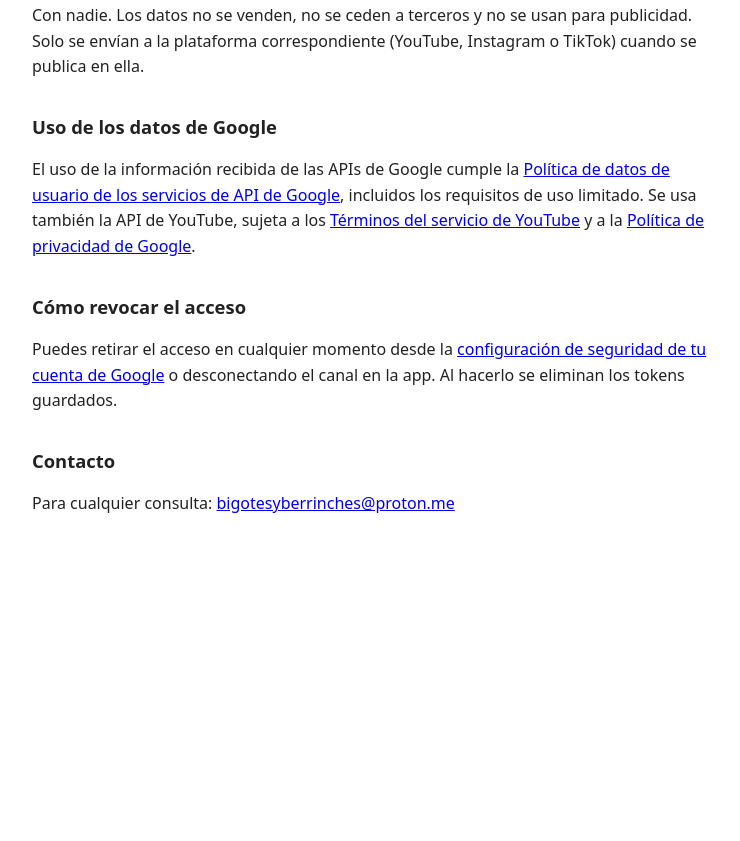
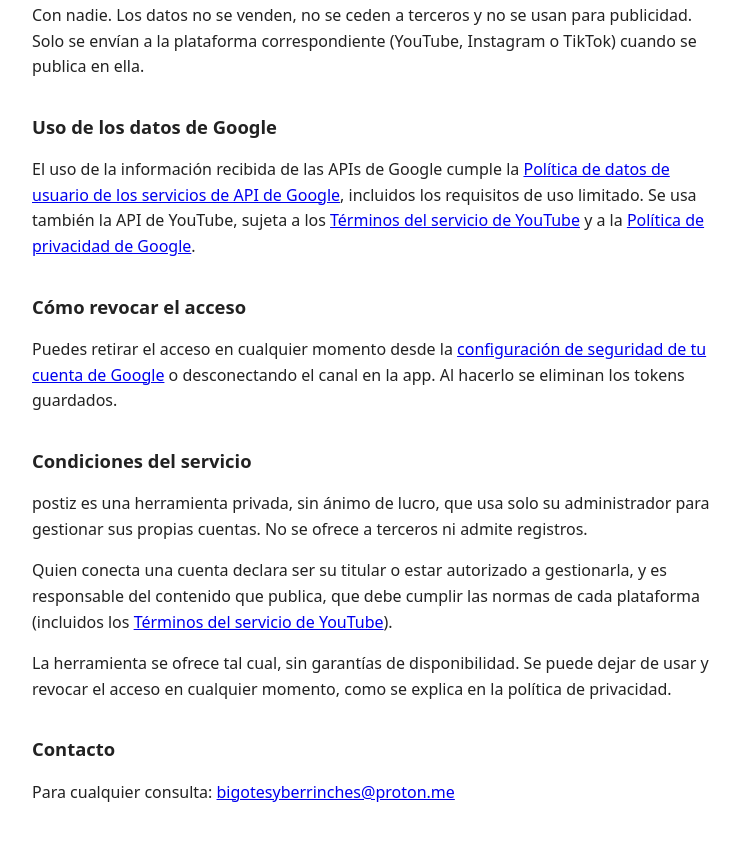
Before and after one commit to JoseLuisRNP/postiz-legal, a plain HTML site: page index.html in a window 1280 px wide. Shown: the part 670-1511 px from the top of the page, without its empty margins (268-1008 px from the left). Before the commit the page ends 1235 px from the top, so only its background shows below. Drawn offline with Linux system fonts and the light colour scheme.

Commit message:
Añade condiciones del servicio
Co-Authored-By: Claude Opus 5.5 <noreply@anthropic.com>

```diff
--- a/index.html
+++ b/index.html
@@ -3,7 +3,7 @@
 <head>
   <meta charset="utf-8">
   <meta name="viewport" content="width=device-width, initial-scale=1">
-  <title>postiz · Política de privacidad</title>
+  <title>postiz · Privacidad y condiciones</title>
   <style>
     body { font-family: system-ui, -apple-system, sans-serif; max-width: 680px; margin: 0 auto; padding: 32px 16px; line-height: 1.6; color: #222; background: #fff; }
     h1 { font-size: 1.6rem; } h2 { font-size: 1.15rem; margin-top: 2rem; }
@@ -32,6 +32,11 @@
   <h2>Cómo revocar el acceso</h2>
   <p>Puedes retirar el acceso en cualquier momento desde la <a href="https://myaccount.google.com/permissions">configuración de seguridad de tu cuenta de Google</a> o desconectando el canal en la app. Al hacerlo se eliminan los tokens guardados.</p>
 
+  <h2 id="condiciones">Condiciones del servicio</h2>
+  <p>postiz es una herramienta privada, sin ánimo de lucro, que usa solo su administrador para gestionar sus propias cuentas. No se ofrece a terceros ni admite registros.</p>
+  <p>Quien conecta una cuenta declara ser su titular o estar autorizado a gestionarla, y es responsable del contenido que publica, que debe cumplir las normas de cada plataforma (incluidos los <a href="https://www.youtube.com/t/terms">Términos del servicio de YouTube</a>).</p>
+  <p>La herramienta se ofrece tal cual, sin garantías de disponibilidad. Se puede dejar de usar y revocar el acceso en cualquier momento, como se explica en la política de privacidad.</p>
+
   <h2>Contacto</h2>
   <p>Para cualquier consulta: <a href="mailto:bigotesyberrinches@proton.me">bigotesyberrinches@proton.me</a></p>
 </body>
```
